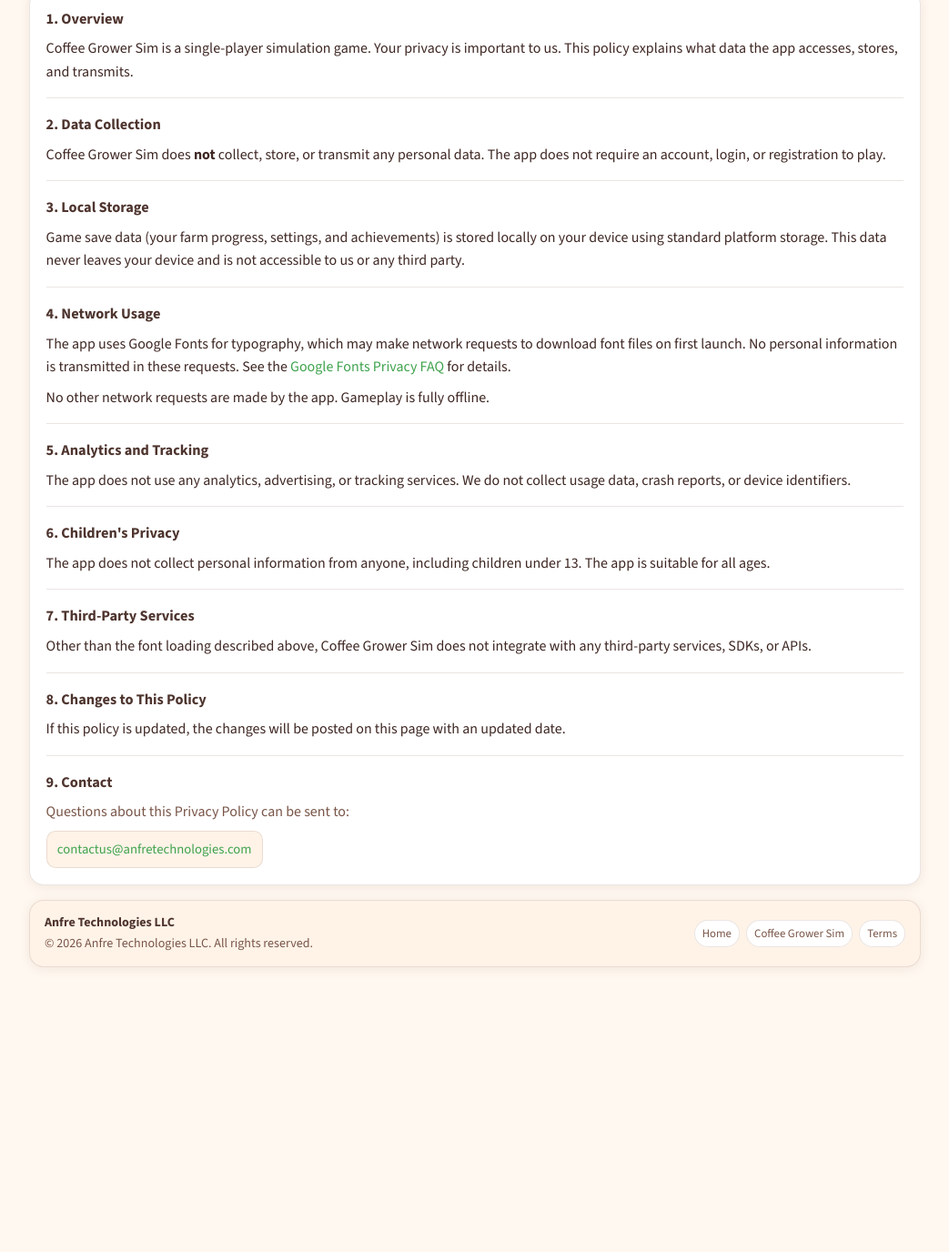
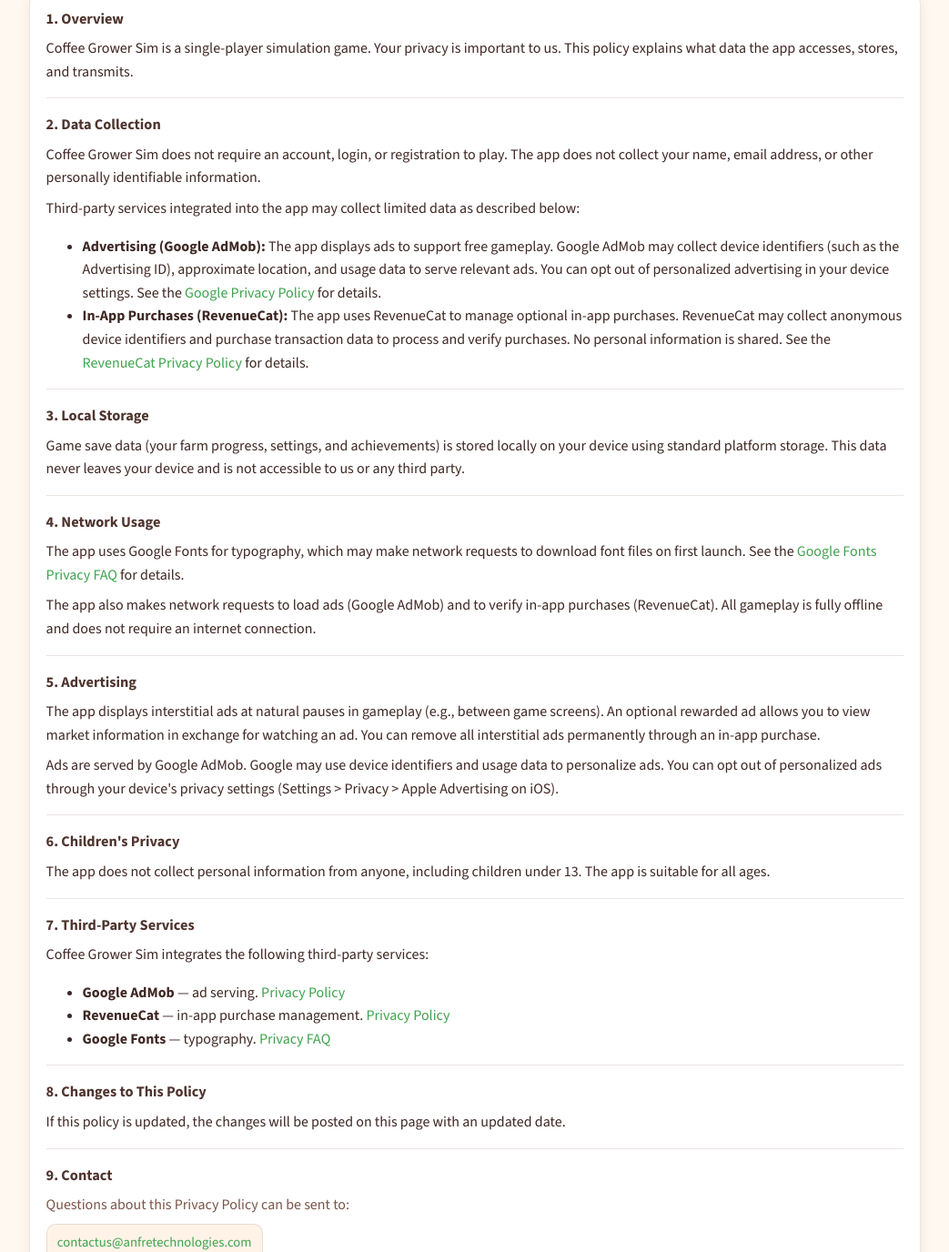
Before and after one commit to miligraf/anfretechnologiesdotcom, a plain HTML site: page apps/coffee-grower-sim/privacy.html in a window 1280 px wide. Shown: the part 355-1731 px from the top of the page at 91% size, without its empty margins (118-1161 px from the left). Before the commit the page ends 1450 px from the top, so only its background shows below. Drawn offline with nearby package versions, Linux system fonts and the light colour scheme.

Commit message:
Update coffee grower sim website

```diff
--- a/apps/coffee-grower-sim/privacy.html
+++ b/apps/coffee-grower-sim/privacy.html
@@ -295,7 +295,7 @@
         This Privacy Policy describes how Coffee Grower Sim, developed by Anfre Technologies LLC, handles your information.
       </p>
       <div class="meta" aria-label="Policy metadata">
-        <span>Last Updated: March 7, 2026</span>
+        <span>Last Updated: April 12, 2026</span>
         <span>App Privacy Policy</span>
       </div>
     </section>
@@ -311,8 +311,15 @@
       <section>
         <h2>2. Data Collection</h2>
         <p>
-          Coffee Grower Sim does <strong>not</strong> collect, store, or transmit any personal data. The app does not require an account, login, or registration to play.
+          Coffee Grower Sim does not require an account, login, or registration to play. The app does not collect your name, email address, or other personally identifiable information.
         </p>
+        <p>
+          Third-party services integrated into the app may collect limited data as described below:
+        </p>
+        <ul>
+          <li><strong>Advertising (Google AdMob):</strong> The app displays ads to support free gameplay. Google AdMob may collect device identifiers (such as the Advertising ID), approximate location, and usage data to serve relevant ads. You can opt out of personalized advertising in your device settings. See the <a href="https://policies.google.com/privacy">Google Privacy Policy</a> for details.</li>
+          <li><strong>In-App Purchases (RevenueCat):</strong> The app uses RevenueCat to manage optional in-app purchases. RevenueCat may collect anonymous device identifiers and purchase transaction data to process and verify purchases. No personal information is shared. See the <a href="https://www.revenuecat.com/privacy/">RevenueCat Privacy Policy</a> for details.</li>
+        </ul>
       </section>
 
       <section>
@@ -325,17 +332,20 @@
       <section>
         <h2>4. Network Usage</h2>
         <p>
-          The app uses Google Fonts for typography, which may make network requests to download font files on first launch. No personal information is transmitted in these requests. See the <a href="https://developers.google.com/fonts/faq/privacy">Google Fonts Privacy FAQ</a> for details.
+          The app uses Google Fonts for typography, which may make network requests to download font files on first launch. See the <a href="https://developers.google.com/fonts/faq/privacy">Google Fonts Privacy FAQ</a> for details.
         </p>
         <p>
-          No other network requests are made by the app. Gameplay is fully offline.
+          The app also makes network requests to load ads (Google AdMob) and to verify in-app purchases (RevenueCat). All gameplay is fully offline and does not require an internet connection.
         </p>
       </section>
 
       <section>
-        <h2>5. Analytics and Tracking</h2>
+        <h2>5. Advertising</h2>
         <p>
-          The app does not use any analytics, advertising, or tracking services. We do not collect usage data, crash reports, or device identifiers.
+          The app displays interstitial ads at natural pauses in gameplay (e.g., between game screens). An optional rewarded ad allows you to view market information in exchange for watching an ad. You can remove all interstitial ads permanently through an in-app purchase.
+        </p>
+        <p>
+          Ads are served by Google AdMob. Google may use device identifiers and usage data to personalize ads. You can opt out of personalized ads through your device's privacy settings (Settings &gt; Privacy &gt; Apple Advertising on iOS).
         </p>
       </section>
 
@@ -349,8 +359,13 @@
       <section>
         <h2>7. Third-Party Services</h2>
         <p>
-          Other than the font loading described above, Coffee Grower Sim does not integrate with any third-party services, SDKs, or APIs.
+          Coffee Grower Sim integrates the following third-party services:
         </p>
+        <ul>
+          <li><strong>Google AdMob</strong> — ad serving. <a href="https://policies.google.com/privacy">Privacy Policy</a></li>
+          <li><strong>RevenueCat</strong> — in-app purchase management. <a href="https://www.revenuecat.com/privacy/">Privacy Policy</a></li>
+          <li><strong>Google Fonts</strong> — typography. <a href="https://developers.google.com/fonts/faq/privacy">Privacy FAQ</a></li>
+        </ul>
       </section>
 
       <section>
```
Also changed, not shown: apps/coffee-grower-sim/index.html (+9 -9 lines).
